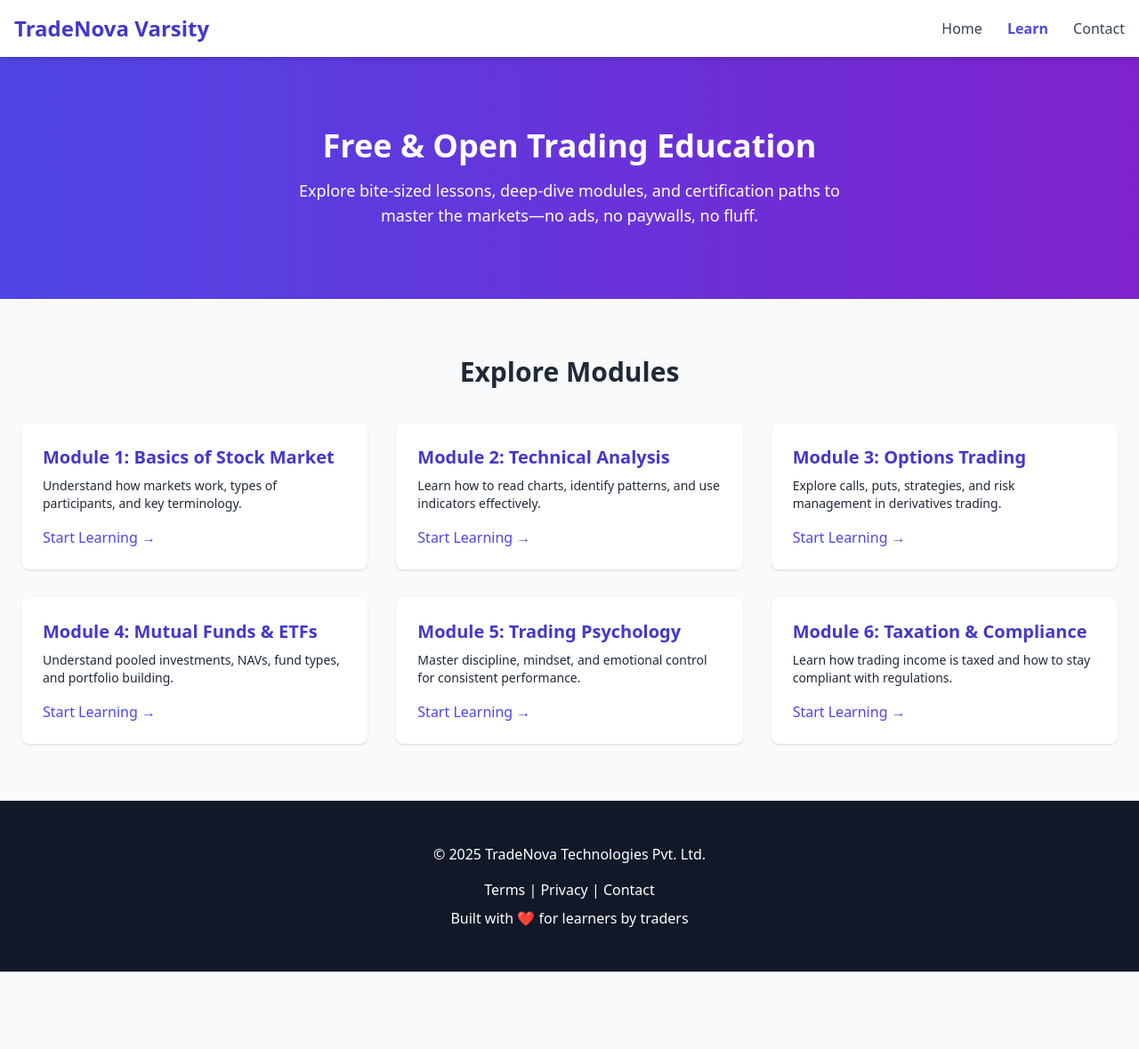
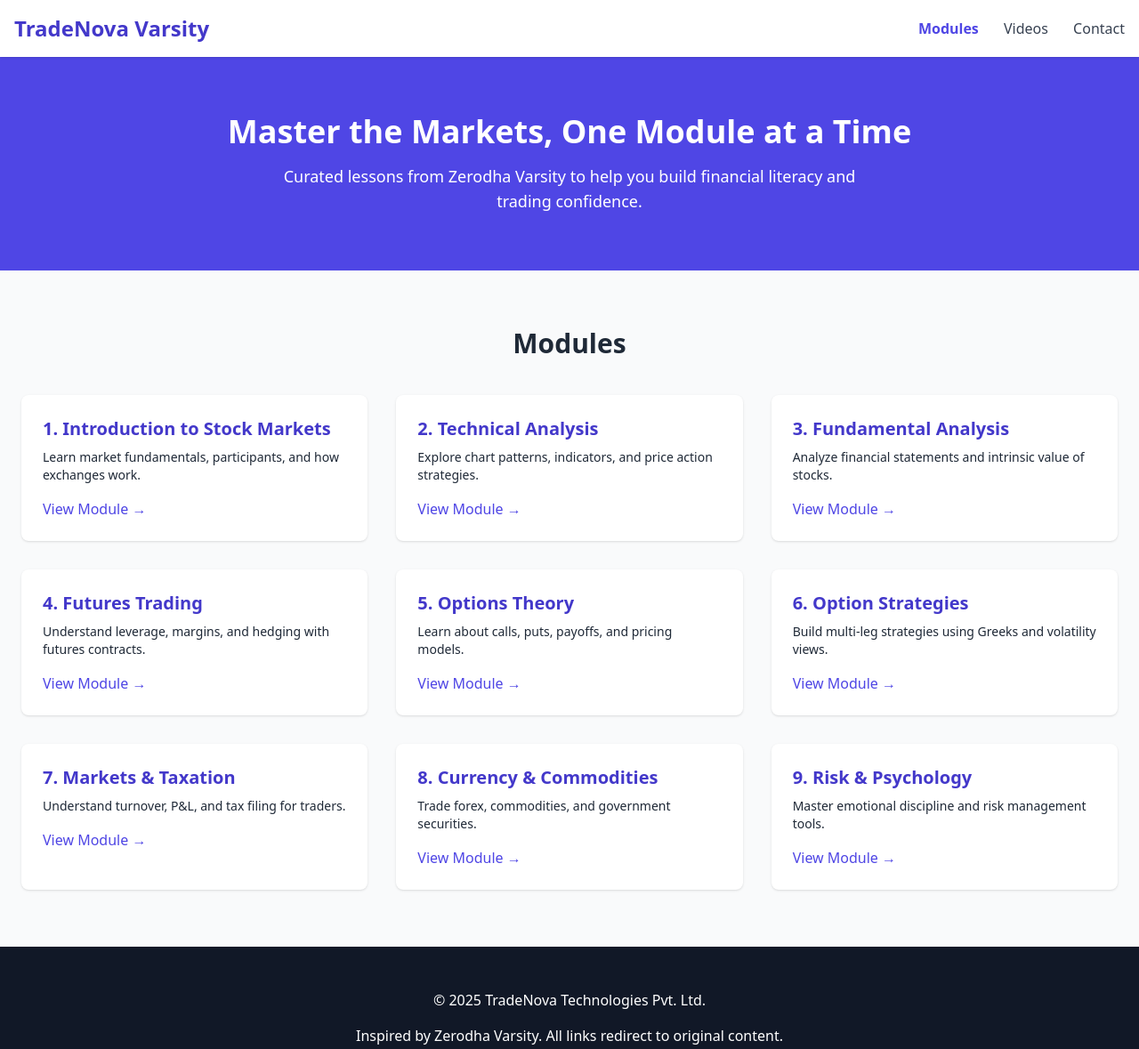
Before and after one commit to expertise/stock-brokers-website, a plain HTML site: page learn.html in a window 1280 px wide. Shown: the top 1179 px of the page at 89% size. Before the commit the page ends 1092 px from the top, so only its background shows below. Drawn offline with nearby package versions, Linux system fonts and the light colour scheme.

Commit message:
zerodha style learn

```diff
--- a/learn.html
+++ b/learn.html
@@ -3,74 +3,87 @@
 <head>
   <meta charset="UTF-8" />
   <meta name="viewport" content="width=device-width, initial-scale=1.0" />
-  <title>TradeNova Varsity – Learn Trading</title>
+  <title>TradeNova Varsity Modules</title>
   <script src="https://cdn.tailwindcss.com"></script>
 </head>
 <body class="bg-gray-50 text-gray-800 font-sans">
 
   <!-- Header -->
-  <header class="bg-white shadow-md sticky top-0 z-50">
+  <header class="bg-white shadow sticky top-0 z-50">
     <div class="max-w-7xl mx-auto px-4 py-4 flex justify-between items-center">
       <h1 class="text-2xl font-bold text-indigo-700">TradeNova Varsity</h1>
       <nav class="space-x-6 text-gray-700 font-medium">
-        <a href="index.html" class="hover:text-indigo-600">Home</a>
-        <a href="learn.html" class="text-indigo-600 font-semibold">Learn</a>
-        <a href="contact.html" class="hover:text-indigo-600">Contact</a>
+        <a href="#" class="text-indigo-600 font-semibold">Modules</a>
+        <a href="#" class="hover:text-indigo-600">Videos</a>
+        <a href="#" class="hover:text-indigo-600">Contact</a>
       </nav>
     </div>
   </header>
 
-  <!-- Hero Section -->
-  <section class="bg-gradient-to-r from-indigo-600 to-purple-700 text-white py-20 px-6 text-center">
-    <h2 class="text-4xl font-bold mb-4">Free & Open Trading Education</h2>
-    <p class="text-lg max-w-2xl mx-auto">Explore bite-sized lessons, deep-dive modules, and certification paths to master the markets—no ads, no paywalls, no fluff.</p>
+  <!-- Hero -->
+  <section class="bg-indigo-600 text-white py-16 px-6 text-center">
+    <h2 class="text-4xl font-bold mb-4">Master the Markets, One Module at a Time</h2>
+    <p class="text-lg max-w-2xl mx-auto">Curated lessons from Zerodha Varsity to help you build financial literacy and trading confidence.</p>
   </section>
 
   <!-- Modules Grid -->
   <section class="max-w-7xl mx-auto py-16 px-6">
-    <h3 class="text-3xl font-bold mb-10 text-center">Explore Modules</h3>
+    <h3 class="text-3xl font-bold mb-10 text-center">Modules</h3>
     <div class="grid grid-cols-1 sm:grid-cols-2 lg:grid-cols-3 gap-8">
 
-      <!-- Module Card -->
+      <!-- Module Cards -->
       <div class="bg-white rounded-lg shadow p-6 hover:shadow-lg transition">
-        <h4 class="text-xl font-semibold mb-2 text-indigo-700">Module 1: Basics of Stock Market</h4>
-        <p class="text-sm mb-4">Understand how markets work, types of participants, and key terminology.</p>
-        <a href="#" class="text-indigo-600 font-medium hover:underline">Start Learning →</a>
+        <h4 class="text-xl font-semibold mb-2 text-indigo-700">1. Introduction to Stock Markets</h4>
+        <p class="text-sm mb-4">Learn market fundamentals, participants, and how exchanges work.</p>
+        <a href="https://zerodha.com/varsity/module/introduction-to-stock-markets/" target="_blank" class="text-indigo-600 font-medium hover:underline">View Module →</a>
       </div>
 
-      <!-- Module Card -->
       <div class="bg-white rounded-lg shadow p-6 hover:shadow-lg transition">
-        <h4 class="text-xl font-semibold mb-2 text-indigo-700">Module 2: Technical Analysis</h4>
-        <p class="text-sm mb-4">Learn how to read charts, identify patterns, and use indicators effectively.</p>
-        <a href="#" class="text-indigo-600 font-medium hover:underline">Start Learning →</a>
+        <h4 class="text-xl font-semibold mb-2 text-indigo-700">2. Technical Analysis</h4>
+        <p class="text-sm mb-4">Explore chart patterns, indicators, and price action strategies.</p>
+        <a href="https://zerodha.com/varsity/module/technical-analysis/" target="_blank" class="text-indigo-600 font-medium hover:underline">View Module →</a>
       </div>
 
-      <!-- Module Card -->
       <div class="bg-white rounded-lg shadow p-6 hover:shadow-lg transition">
-        <h4 class="text-xl font-semibold mb-2 text-indigo-700">Module 3: Options Trading</h4>
-        <p class="text-sm mb-4">Explore calls, puts, strategies, and risk management in derivatives trading.</p>
-        <a href="#" class="text-indigo-600 font-medium hover:underline">Start Learning →</a>
+        <h4 class="text-xl font-semibold mb-2 text-indigo-700">3. Fundamental Analysis</h4>
+        <p class="text-sm mb-4">Analyze financial statements and intrinsic value of stocks.</p>
+        <a href="https://zerodha.com/varsity/module/fundamental-analysis/" target="_blank" class="text-indigo-600 font-medium hover:underline">View Module →</a>
       </div>
 
-      <!-- Module Card -->
       <div class="bg-white rounded-lg shadow p-6 hover:shadow-lg transition">
-        <h4 class="text-xl font-semibold mb-2 text-indigo-700">Module 4: Mutual Funds & ETFs</h4>
-        <p class="text-sm mb-4">Understand pooled investments, NAVs, fund types, and portfolio building.</p>
-        <a href="#" class="text-indigo-600 font-medium hover:underline">Start Learning →</a>
+        <h4 class="text-xl font-semibold mb-2 text-indigo-700">4. Futures Trading</h4>
+        <p class="text-sm mb-4">Understand leverage, margins, and hedging with futures contracts.</p>
+        <a href="https://zerodha.com/varsity/module/futures-trading/" target="_blank" class="text-indigo-600 font-medium hover:underline">View Module →</a>
       </div>
 
-      <!-- Module Card -->
       <div class="bg-white rounded-lg shadow p-6 hover:shadow-lg transition">
-        <h4 class="text-xl font-semibold mb-2 text-indigo-700">Module 5: Trading Psychology</h4>
-        <p class="text-sm mb-4">Master discipline, mindset, and emotional control for consistent performance.</p>
-        <a href="#" class="text-indigo-600 font-medium hover:underline">Start Learning →</a>
+        <h4 class="text-xl font-semibold mb-2 text-indigo-700">5. Options Theory</h4>
+        <p class="text-sm mb-4">Learn about calls, puts, payoffs, and pricing models.</p>
+        <a href="https://zerodha.com/varsity/module/options-theory/" target="_blank" class="text-indigo-600 font-medium hover:underline">View Module →</a>
       </div>
 
-      <!-- Module Card -->
       <div class="bg-white rounded-lg shadow p-6 hover:shadow-lg transition">
-        <h4 class="text-xl font-semibold mb-2 text-indigo-700">Module 6: Taxation & Compliance</h4>
-        <p class="text-sm mb-4">Learn how trading income is taxed and how to stay compliant with regulations.</p>
-        <a href="#" class="text-indigo-600 font-medium hover:underline">Start Learning →</a>
+        <h4 class="text-xl font-semibold mb-2 text-indigo-700">6. Option Strategies</h4>
+        <p class="text-sm mb-4">Build multi-leg strategies using Greeks and volatility views.</p>
+        <a href="https://zerodha.com/varsity/module/option-strategies/" target="_blank" class="text-indigo-600 font-medium hover:underline">View Module →</a>
+      </div>
+
+      <div class="bg-white rounded-lg shadow p-6 hover:shadow-lg transition">
+        <h4 class="text-xl font-semibold mb-2 text-indigo-700">7. Markets & Taxation</h4>
+        <p class="text-sm mb-4">Understand turnover, P&L, and tax filing for traders.</p>
+        <a href="https://zerodha.com/varsity/module/markets-and-taxation/" target="_blank" class="text-indigo-600 font-medium hover:underline">View Module →</a>
+      </div>
+
+      <div class="bg-white rounded-lg shadow p-6 hover:shadow-lg transition">
+        <h4 class="text-xl font-semibold mb-2 text-indigo-700">8. Currency & Commodities</h4>
+        <p class="text-sm mb-4">Trade forex, commodities, and government securities.</p>
+        <a href="https://zerodha.com/varsity/module/currency-commodity-and-government-securities/" target="_blank" class="text-indigo-600 font-medium hover:underline">View Module →</a>
+      </div>
+
+      <div class="bg-white rounded-lg shadow p-6 hover:shadow-lg transition">
+        <h4 class="text-xl font-semibold mb-2 text-indigo-700">9. Risk & Psychology</h4>
+        <p class="text-sm mb-4">Master emotional discipline and risk management tools.</p>
+        <a href="https://zerodha.com/varsity/module/risk-management-and-trading-psychology/" target="_blank" class="text-indigo-600 font-medium hover:underline">View Module →</a>
       </div>
 
     </div>
@@ -79,7 +92,7 @@
   <!-- Footer -->
   <footer class="bg-gray-900 text-white py-12 px-8 text-center">
     <p class="mb-4">© 2025 TradeNova Technologies Pvt. Ltd.</p>
-    <p class="mb-2">Terms | Privacy | Contact</p>
+    <p class="mb-2">Inspired by Zerodha Varsity. All links redirect to original content.</p>
     <p>Built with ❤️ for learners by traders</p>
   </footer>
 
```
